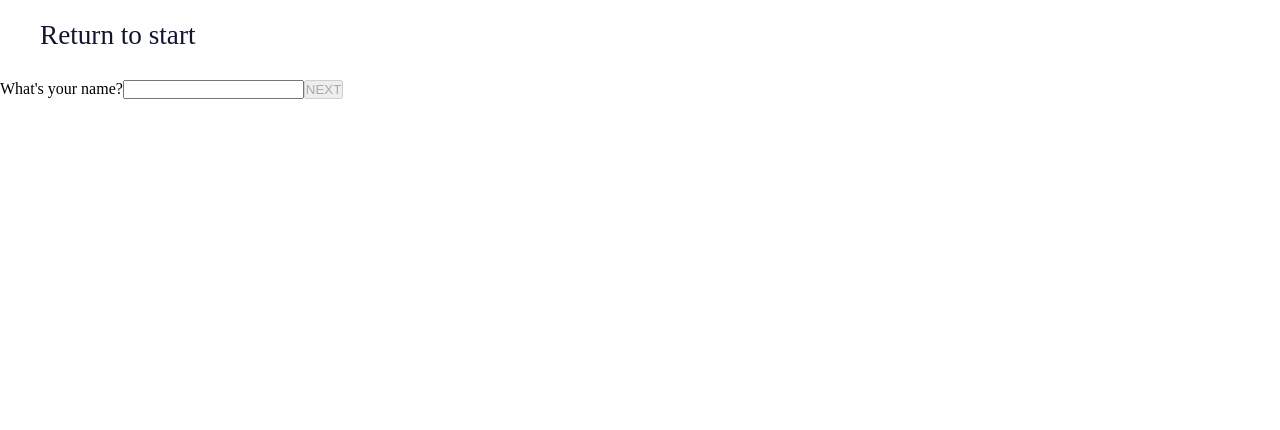
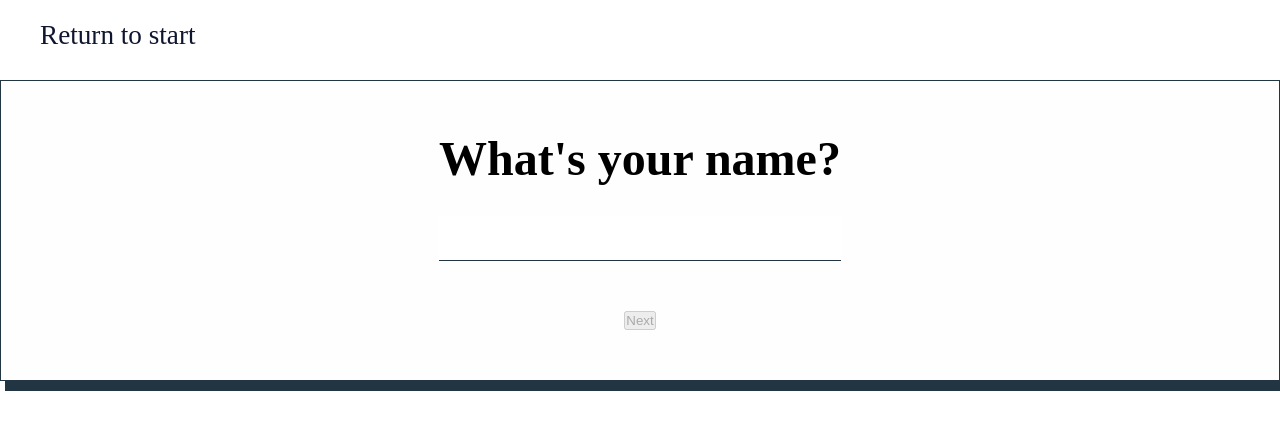
Before and after one commit to karihold/questionaire-page, a React app: page /questions/name in a window 1280 px wide. Shown: the top 430 px of the page. Built offline with nearby package versions, Linux system fonts and the light colour scheme.

Commit message:
Updated questions styling

```diff
--- a/src/js/pages/questions/questions.jsx
+++ b/src/js/pages/questions/questions.jsx
@@ -15,7 +15,7 @@ const Questions = () => {
   const isAtColorReasonStep = useRouteMatch(Routes.Questions.ColorReason);
   const isAtColorLoveScaleStep = useRouteMatch(Routes.Questions.ColorLoveScale);
 
-  function onAnswerEnteryKey(event, stepUrl) {
+  function onAnswerEnteryKey(event) {
     if (event.key === 'Enter') {
       const nextButton = event.target.parentElement.nextElementSibling;
 
@@ -27,12 +27,13 @@ const Questions = () => {
     <form
       onKeyDown={(event) => {
         console.dir(event.target);
-        if (event.key === 'Enter' && event.target.tagName !== 'BUTTON') event.preventDefault();
+        if (event.key === 'Enter' && event.target.tagName !== 'BUTTON' && event.target.tagName !== 'TEXTAREA')
+          event.preventDefault();
       }}
     >
       {isAtNameStep && (
-        <>
-          <label>
+        <div className="question-wrapper">
+          <label className="question-label">
             What's your name?
             <input
               type="text"
@@ -41,15 +42,15 @@ const Questions = () => {
             />
           </label>
           <Button
-            label="NEXT"
+            label="Next"
             onClick={() => history.push(Routes.Questions.FavoriteColor)}
             isDisabled={!answers[QuestionNames.Name]}
           />
-        </>
+        </div>
       )}
       {isAtFavoriteColorStep && (
-        <>
-          <label>
+        <div className="question-wrapper">
+          <label className="question-label">
             What's your favourite color?
             <select
               onChange={(event) =>
@@ -69,35 +70,41 @@ const Questions = () => {
             </select>
           </label>
           <Button
-            label="NEXT"
+            label="Next"
             onClick={() => history.push(Routes.Questions.ColorReason)}
             isDisabled={
               !answers[QuestionNames.FavoriteColor] || answers[QuestionNames.FavoriteColor] === 'Pick a color'
             }
           />
-        </>
+        </div>
       )}
       {isAtColorReasonStep && (
-        <>
-          <label>
+        <div className="question-wrapper">
+          <label className="question-label">
             Why is {answers[QuestionNames.FavoriteColor]} your favorite color?{' '}
             <textarea
-              onChange={(event) =>
-                setQuestionAnswer({ question: QuestionNames.ColorReason, answer: event.target.value })
-              }
-              onKeyDown={onAnswerEnteryKey}
+              maxLength="250"
+              rows={5}
+              onChange={(event) => {
+                const answer = event.target.value;
+                const isAnswerWhiteSpace = /^\s+$/gm.test(answer);
+
+                if (!isAnswerWhiteSpace) {
+                  setQuestionAnswer({ question: QuestionNames.ColorReason, answer: event.target.value });
+                }
+              }}
             />
           </label>
           <Button
-            label="NEXT"
+            label="Next"
             onClick={() => history.push(Routes.Questions.ColorLoveScale)}
             isDisabled={!answers[QuestionNames.ColorReason]}
           />
-        </>
+        </div>
       )}
       {isAtColorLoveScaleStep && (
-        <>
-          <label>
+        <div className="question-wrapper">
+          <label className="question-label">
             How much do you love color {answers[QuestionNames.FavoriteColor]} from 1-100?
             <input
               type="number"
@@ -110,7 +117,7 @@ const Questions = () => {
             />
           </label>
           <Button
-            label="NEXT"
+            label="Next"
             onClick={() => history.push(Routes.Result)}
             isDisabled={
               !answers[QuestionNames.ColorLoveScale] ||
@@ -118,7 +125,7 @@ const Questions = () => {
               answers[QuestionNames.ColorLoveScale] < 1
             }
           />
-        </>
+        </div>
       )}
     </form>
   );
--- a/src/js/pages/questions/questions.scss
+++ b/src/js/pages/questions/questions.scss
@@ -0,0 +1,41 @@
+@import 'variables/colors.scss';
+
+form {
+  background-color: $white;
+  border: 1px solid $dark-blue;
+  box-shadow: 5px 10px $dark-blue;
+
+  padding: 50px 70px;
+}
+
+.question-wrapper {
+  display: flex;
+  flex-flow: column;
+  align-items: center;
+}
+
+.question-label {
+  display: flex;
+  flex-flow: column;
+  align-items: center;
+  margin-bottom: 50px;
+
+  font-size: 3rem;
+  font-weight: 600;
+
+  > input,
+  > select,
+  > textarea {
+    margin-top: 30px;
+    font-size: 1.5rem;
+    width: 100%;
+    padding: 8px 10px;
+    border: none;
+    border-bottom: 1px solid $dark-blue;
+  }
+
+  > textarea {
+    padding: 20px;
+    resize: none;
+  }
+}
```
